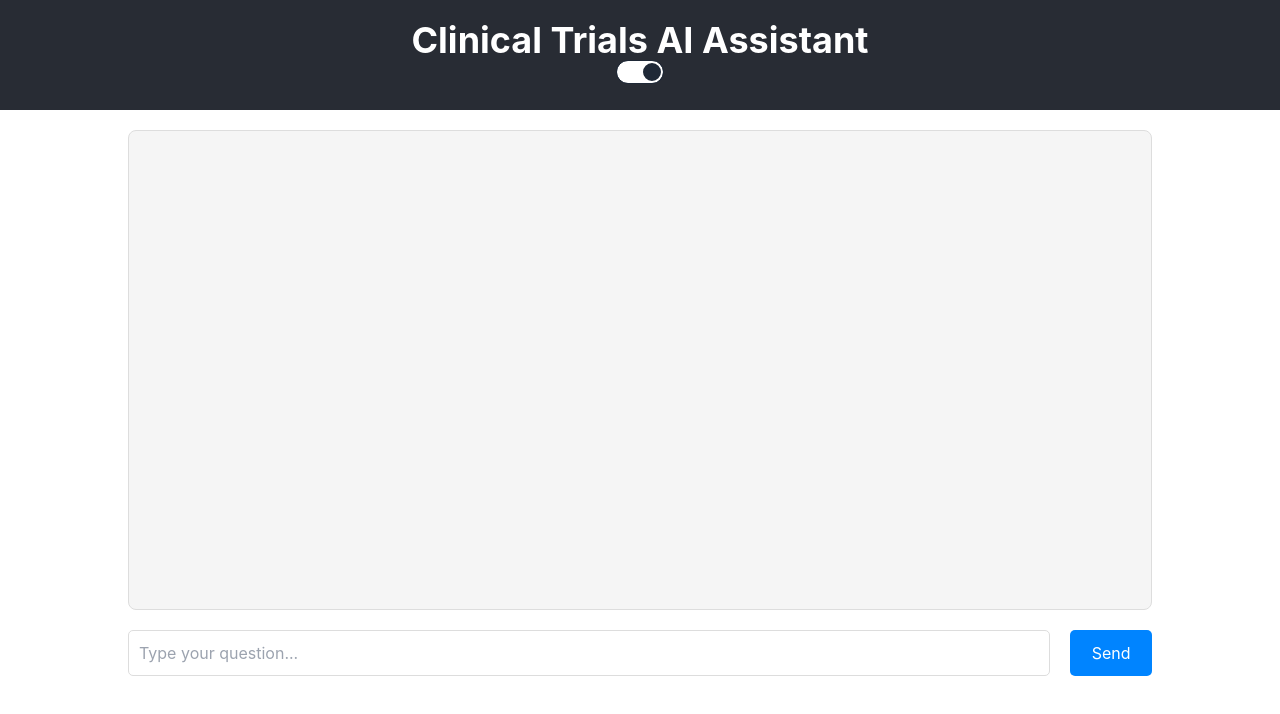
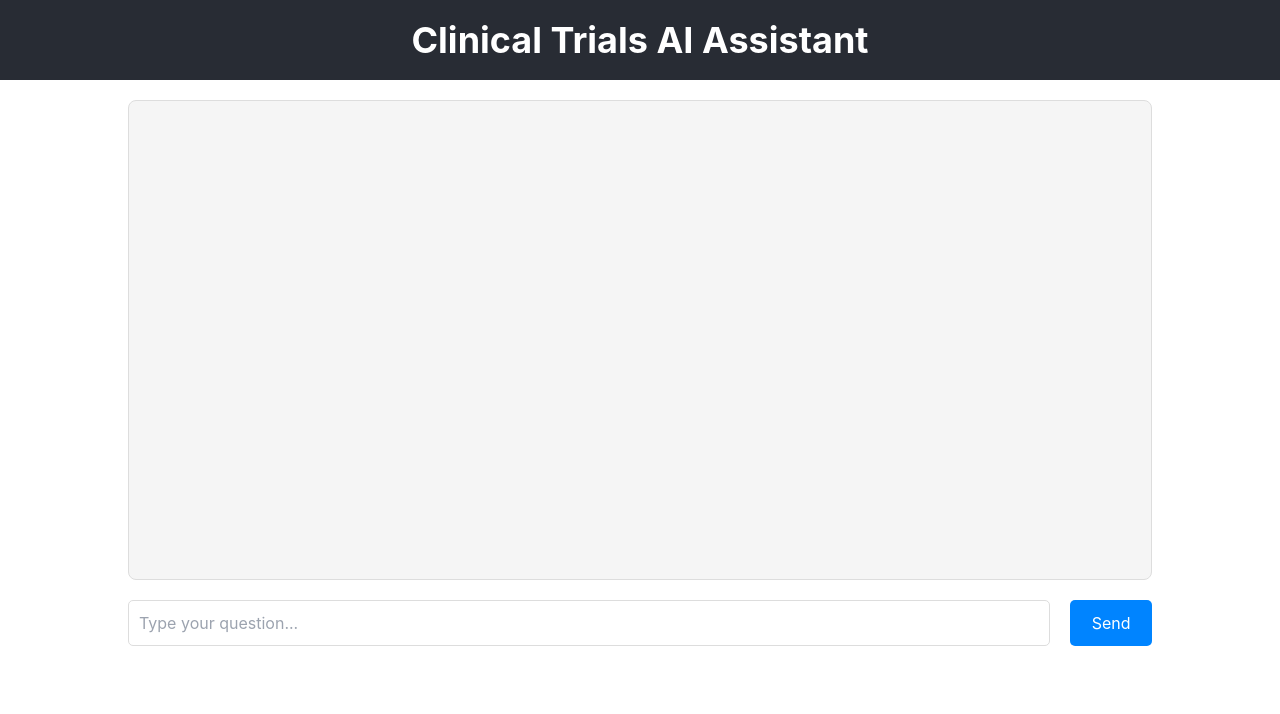
Before and after one commit to sanjana098/ai-hack, a React (Create React App) app in the folder frontend/: page / in a window 1280 px wide. Shown: the top 714 px of the page. Built offline with nearby package versions, Linux system fonts and the light colour scheme.

Commit message:
removed toggle

```diff
--- a/frontend/src/App.js
+++ b/frontend/src/App.js
@@ -48,7 +48,6 @@ const App = () => {
     <div className="App">
       <header className="App-header">
         <h1 className="text-4xl font-bold">Clinical Trials AI Assistant</h1>
-        <input type="checkbox" class="toggle" checked />
       </header>
       <main className="App-main">
         <div className="Chat-box">
@@ -74,7 +73,11 @@ const App = () => {
             disabled={loading}
             className="px-4 py-2 bg-blue-500 text-white rounded-md disabled:bg-gray-400 disabled:cursor-not-allowed"
           >
-            {loading ? (<span class="loading loading-dots loading-md"></span>) : "Send"}
+            {loading ? (
+              <span class="loading loading-dots loading-md"></span>
+            ) : (
+              "Send"
+            )}
           </button>
         </form>
         {/* <PieChart /> */}
```
